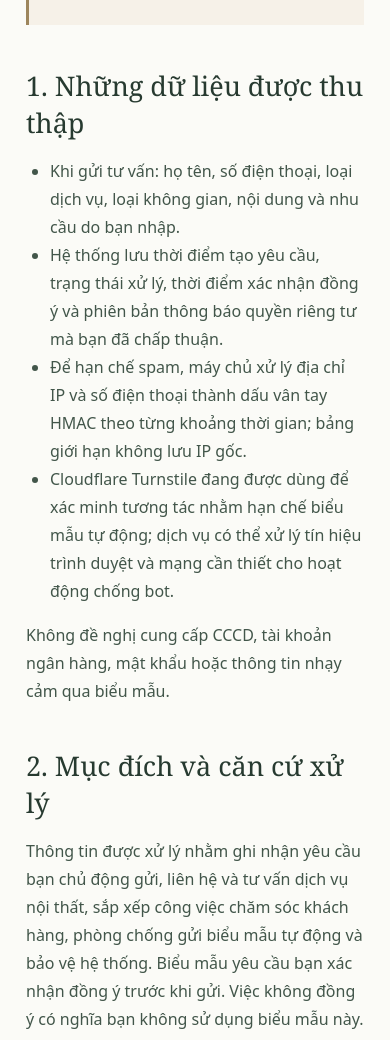
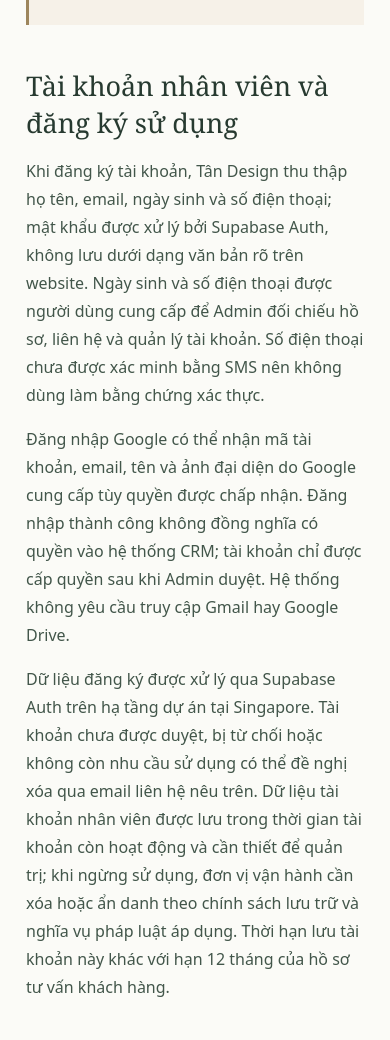
Before and after one commit to infiniti-money/Web-Design, a plain HTML site: page privacy.html in a window 390 px wide. Shown: the part 859-1899 px from the top of the page. Drawn offline with Linux system fonts and the light colour scheme.

Commit message:
docs(privacy): disclose birth date phone and Google sign-in data uses

```diff
--- a/privacy.html
+++ b/privacy.html
@@ -24,6 +24,10 @@
 <p><strong>Email liên hệ và tiếp nhận yêu cầu về dữ liệu cá nhân:</strong> <a href="mailto:infinitimoney@icloud.com">infinitimoney@icloud.com</a></p>
 <p><small>Tên và địa chỉ trên được công bố theo thông tin của chủ website; chưa có thông tin xác minh đăng ký pháp lý hoặc mã số doanh nghiệp. Chủ website cần đối chiếu thông tin hành chính trước khi sử dụng làm hồ sơ pháp lý chính thức.</small></p>
 </section>
+<h2>Tài khoản nhân viên và đăng ký sử dụng</h2>
+<p>Khi đăng ký tài khoản, Tân Design thu thập họ tên, email, ngày sinh và số điện thoại; mật khẩu được xử lý bởi Supabase Auth, không lưu dưới dạng văn bản rõ trên website. Ngày sinh và số điện thoại được người dùng cung cấp để Admin đối chiếu hồ sơ, liên hệ và quản lý tài khoản. Số điện thoại chưa được xác minh bằng SMS nên không dùng làm bằng chứng xác thực.</p>
+<p>Đăng nhập Google có thể nhận mã tài khoản, email, tên và ảnh đại diện do Google cung cấp tùy quyền được chấp nhận. Đăng nhập thành công không đồng nghĩa có quyền vào hệ thống CRM; tài khoản chỉ được cấp quyền sau khi Admin duyệt. Hệ thống không yêu cầu truy cập Gmail hay Google Drive.</p>
+<p>Dữ liệu đăng ký được xử lý qua Supabase Auth trên hạ tầng dự án tại Singapore. Tài khoản chưa được duyệt, bị từ chối hoặc không còn nhu cầu sử dụng có thể đề nghị xóa qua email liên hệ nêu trên. Dữ liệu tài khoản nhân viên được lưu trong thời gian tài khoản còn hoạt động và cần thiết để quản trị; khi ngừng sử dụng, đơn vị vận hành cần xóa hoặc ẩn danh theo chính sách lưu trữ và nghĩa vụ pháp luật áp dụng. Thời hạn lưu tài khoản này khác với hạn 12 tháng của hồ sơ tư vấn khách hàng.</p>
 <h2>1. Những dữ liệu được thu thập</h2>
 <ul>
 <li>Khi gửi tư vấn: họ tên, số điện thoại, loại dịch vụ, loại không gian, nội dung và nhu cầu do bạn nhập.</li>
```
